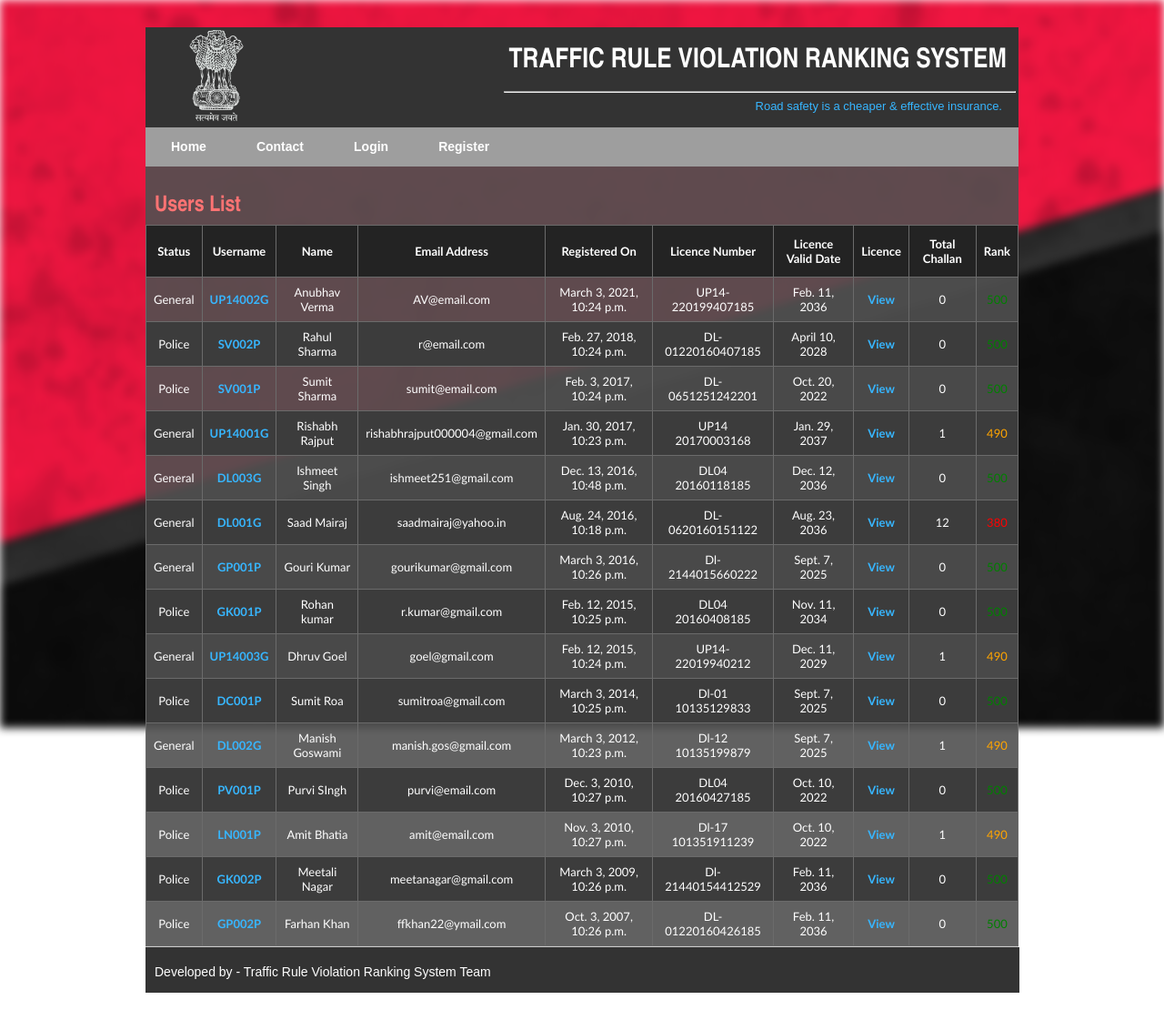
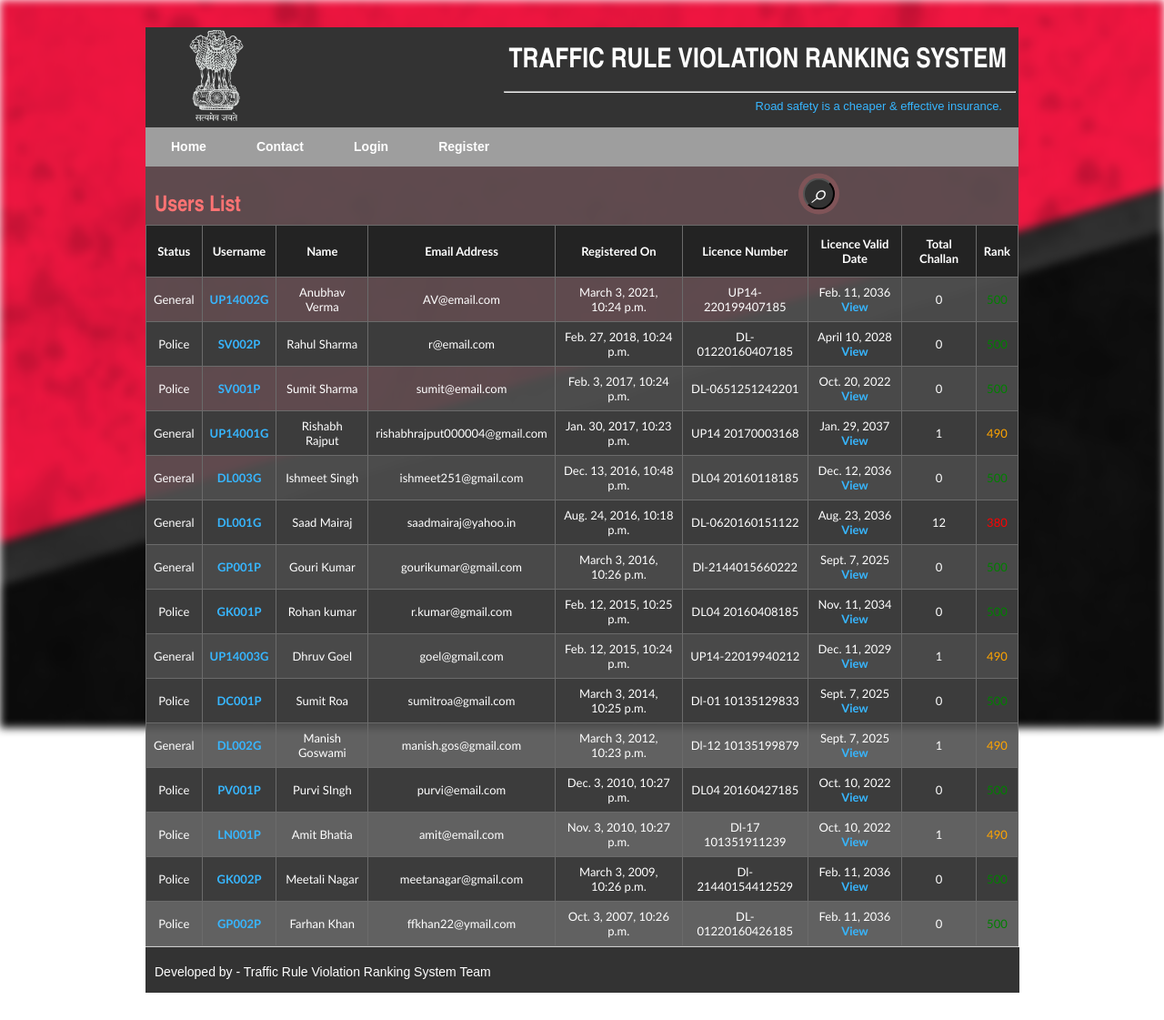
Before and after one commit to Saadmairaj/Traffic-Rules-Ranking-System, a Django app: page /user-list/ in a window 1280 px wide. Shown: the whole page at 91% size. Run offline with Django 3.2, Linux system fonts and the light colour scheme; data comes from the database, SQL or seed files in the repository; parts of the project's set-up code (start-up, migrations or seed data) failed here and were passed over; some libraries are stand-ins or nearby versions; grey boxes are pictures that could not be loaded.

Commit message:
Add search bar code.

```diff
--- a/templates/profile-list.html
+++ b/templates/profile-list.html
@@ -5,12 +5,23 @@
 {% get_media_prefix as MEDIA_PREFIX %}
 
     <tr>
-        <td colspan="2" style="padding-top: 25px;font-size: 24px;">
+        <td style="padding-top: 25px;font-size: 24px;">
             <h1>Users List</h1>
+        </td>
+        <td style="padding-top: 25px;font-size: 24px;">
+            <form method='GET' action=''>
+                <div class="searchBox">
+                    <input class="searchInput" type="text" name="q" placeholder="Search" value="{{ request.GET.q }}">
+                    {% comment %} <input type="submit", value="Search"> {% endcomment %}
+                    <button class="searchButton" href="/viewprofile/{{ request.user.id }}">
+                        <i class="material-icons" style="font-size: 30px">⌕</i>
+                    </button>
+                </div>
+            </form>
         </td>
     </tr>
     <tr>
-        <td valign="top" height="500">
+        <td valign="top" height="500" colspan="2">
             <table cellpadding="5" cellspacing="0" width="100%" id="customers">
                 <tr align='center'>
                     <th>Status</th>
@@ -20,7 +31,7 @@
                     <th>Registered On</th>
                     <th>Licence Number</th>
                     <th>Licence Valid Date</th>
-                    <th>Licence</th>
+                    {% comment %} <th>Licence</th> {% endcomment %}
                     <th>Total Challan</th>
                     <th>Rank</th>
                 </tr>
@@ -32,8 +43,10 @@
                         <td>{{ profile.user.email }}</td>
                         <td>{{ profile.user.date_joined }}</td>
                         <td>{{ profile.drivers_licence_no }}</td>
-                        <td>{{ profile.licence_valid_date }}</td>
-                        <td><a href={{ MEDIA_PREFIX }}{{ profile.licence_img }}>View</a></td>
+                        <td>
+                            {{ profile.licence_valid_date }}<br>
+                            <a href={{ MEDIA_PREFIX }}{{ profile.licence_img }}>View</a>
+                        </td>
                         <td>{{ profile.total_challan }}</td>
                         <td>
                         {% if profile.rank < 400 %}
```
